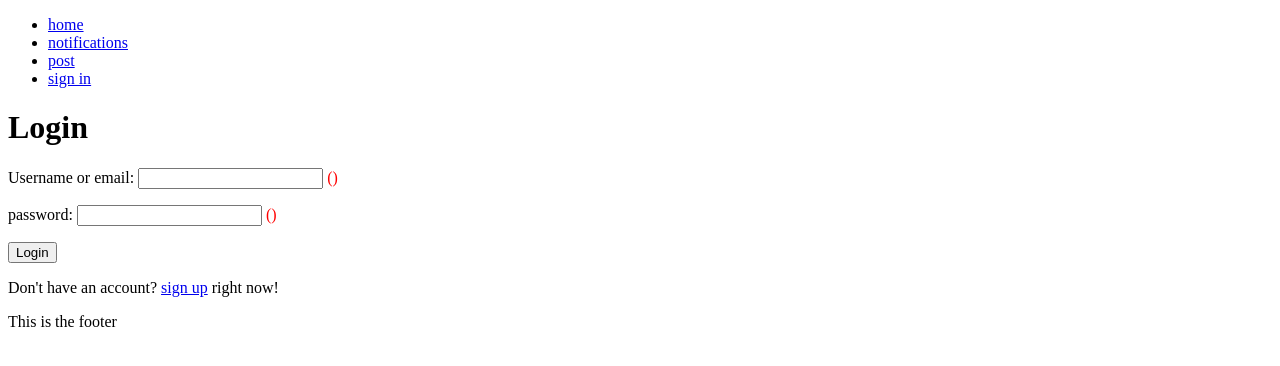
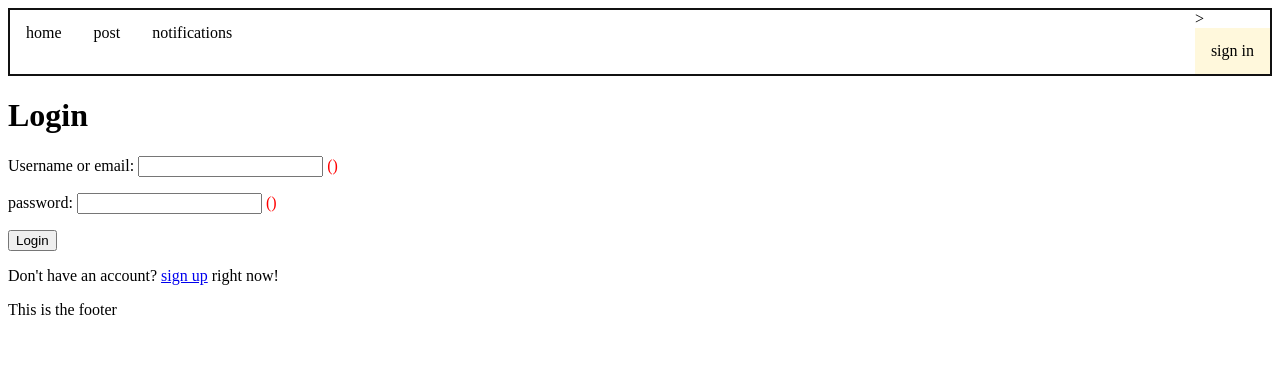
Before and after one commit to Brendanchoi626/StudyNetwork, a Flask app: page /user in a window 1280 px wide. Shown: the top 366 px of the page. Run offline with Flask 2, Linux system fonts and the light colour scheme; some libraries are stand-ins or nearby versions.

Commit message:
started styling nav bar

```diff
--- a/forms.py
+++ b/forms.py
@@ -3,10 +3,11 @@ from flask_wtf import Form
 from flask_wtf.form import FlaskForm
 from flask_wtf.recaptcha import validators
 from wtforms import widgets, SelectMultipleField, SubmitField, PasswordField
-from wtforms.fields.simple import TextField, TextAreaField
+from wtforms.fields.simple import HiddenField, TextField, TextAreaField
 from wtforms.validators import DataRequired, Optional, ValidationError
 from wtforms.widgets.core import TextArea
 import models
+from flask import session
 
 
 class MultiCheckBoxField(SelectMultipleField):
@@ -34,3 +35,6 @@ class Sign_in(FlaskForm):
 
 class Comment(FlaskForm):
     comment = TextAreaField('Write your comment or reply here', validators=[DataRequired()])
+
+# class Notification(FlaskForm):
+    # tobe_deleted = HiddenField(None, None, None, None, None)
--- a/main.py
+++ b/main.py
@@ -4,6 +4,7 @@ from flask import Flask, render_template, request, session, redirect, url_for, B
 import flask_sqlalchemy
 from flask_sqlalchemy.model import Model
 from sqlalchemy.sql.elements import Null
+from wtforms import form
 from config import Config
 from flask_sqlalchemy import SQLAlchemy
 from werkzeug.security import generate_password_hash, check_password_hash
@@ -112,15 +113,14 @@ def post():
     return render_template('post.html', form=form, title='post')
 
 
-@app.route('/noti')
+@app.route('/noti', methods=['GET', 'POST'])
 def noti():
     "Notification route. Displays all notifications that belong to the logged in user."
     # when no one is logged in, tells the user to sign up
     if g.logged_in_user == None:
         return redirect(url_for('user'))
-
-    #Show all the notification to the user
     else:
+        #Show all the notification to the user
         Noti = models.Notification.query.filter_by(user_id = session['logged_in_user']).all()
         return render_template('noti.html', noti=Noti, title='noti')
 
--- a/static/css/style.css
+++ b/static/css/style.css
@@ -1,4 +1,35 @@
-nav{
+/* Style Sheet */
+html{
+
+}
+
+/* Navigation bar */
+nav ul {
+    list-style-type: none;
+    margin: 0;
+    padding: 0;
+    overflow: hidden;
+    background-color: white;
+    border: 2px solid #111;
+  }
+
+nav li:not(.logged_in) {
+    float: left;
+}
+
+nav li a {
     display: block;
-    width: 100px;
+    color: black;
+    text-align: center;
+    padding: 14px 16px;
+    text-decoration: none;
 }
+
+nav li a:hover:not(.logged_in) {
+    background-color:whitesmoke;
+  }
+
+nav li a.logged_in{
+    background-color: cornsilk;
+
+}
--- a/templates/nav.html
+++ b/templates/nav.html
@@ -1,12 +1,12 @@
 <nav>
 <ul>
     <li><a href="/">home</a></li>
+    <li><a href="/post">post</a></li>
     <li><a href="/noti">notifications</a></li>
-    <li><a href="/post">post</a></li>
     {% if g.logged_in_user %}
-        <li><a href="/profile/{{g.logged_in_user}}">profile</a></li>
+        <li style = "float:right"><a class="logged_in" href="/profile/{{g.logged_in_user}}">profile</a></li>
     {% else %}
-        <li><a href="/user">sign in</a></li>
+        <li style = "float:right"></listyle>><a class="logged_in" href="/user">sign in</a></li>
     {% endif %}
 </ul>
 </nav>
--- a/templates/noti.html
+++ b/templates/noti.html
@@ -5,10 +5,13 @@
 
 {% for notification in noti %}
     <ul>
+        <!-- <form method="POST" enctype="multipart/form-data"> -->
         <li><a href="/comment/{{notification.posts_notification.id}}">{{notification.sender}} has made a reply to your post[{{notification.posts_notification.title}}]:
             <strong>{{notification.content}}</strong>
             ➡</a>
         </li>
+        <!-- <input type="submit" value="X"> -->
+        <!-- </form> -->
     </ul>
 {% endfor %}
 
```
Also changed, not shown: data.db.
